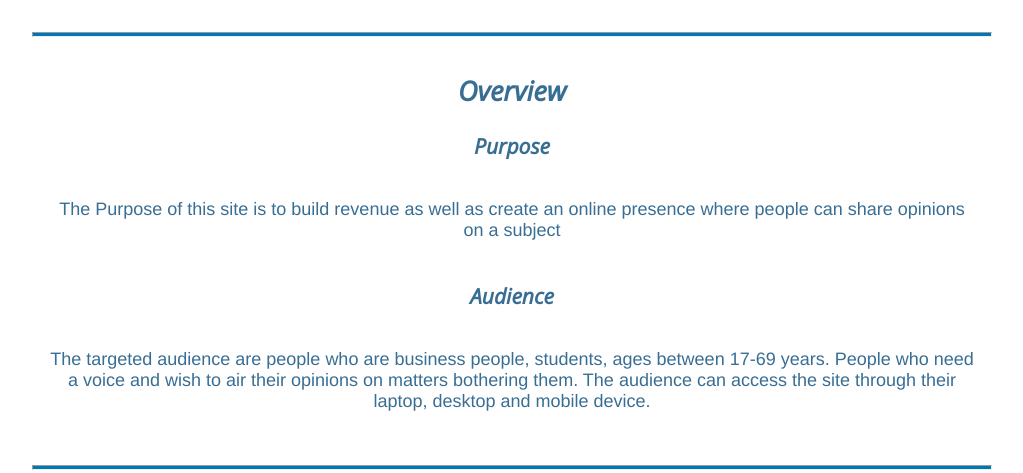
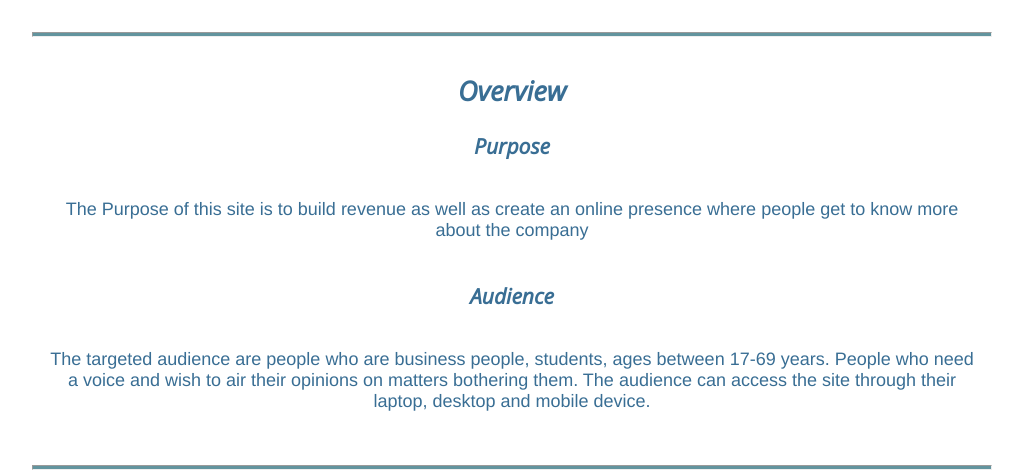
Before and after one commit to sirdave01/wdd130, a plain HTML site: page wwr/site-plan-rafting.html in a window 1280 px wide. Shown: the part 327-800 px from the top of the page, without its empty margins (128-1151 px from the left). Drawn offline with nearby package versions, Linux system fonts and the light colour scheme.

Commit message:
site purpose added

```diff
--- a/wwr/site-plan-rafting.html
+++ b/wwr/site-plan-rafting.html
@@ -20,7 +20,7 @@
     <hr />
     <h2>Overview</h2>
     <h3>Purpose</h3>
-    <p>The Purpose of this site is to build revenue as well as create an online presence where people can share opinions on a subject</p>
+    <p>The Purpose of this site is to build revenue as well as create an online presence where people get to know more about the company</p>
     <!-- change this -->
 
     <h3>Audience</h3>
--- a/wwr/styles/site-plan-rafting.css
+++ b/wwr/styles/site-plan-rafting.css
@@ -8,7 +8,7 @@ Fonts are separated by a & */
   /* change the values below to your colors from your palette */
   --primary-color: #0096c7   ;
   --secondary-color: #86b7c0 ;
-  --accent1-color: #0077b6;
+  --accent1-color: #62949e;
   --accent2-color: white;
 
   /* change the values below to your chosen font(s) */
```
